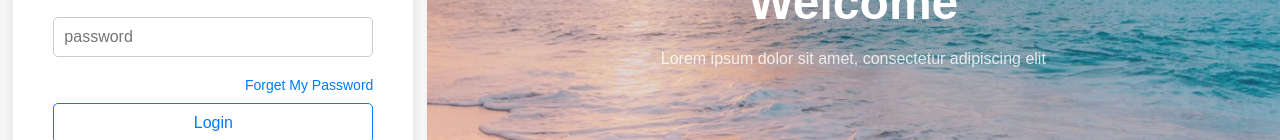
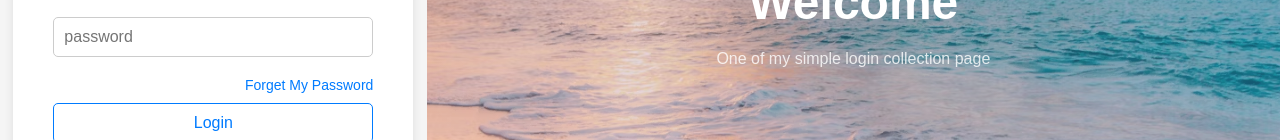
Before and after one commit to axm-lot/login_collection, a plain HTML site: page login.html in a window 1280 px wide. Shown: the part 379-519 px from the top of the page. Drawn offline with Linux system fonts and the light colour scheme.

Commit message:
Deleting lorem ipsum

```diff
--- a/login.html
+++ b/login.html
@@ -131,7 +131,7 @@
     <div class="welcome-container">
         <div class="welcome-text">
             <h1>Welcome</h1>
-            <p>Lorem ipsum dolor sit amet, consectetur adipiscing elit</p>
+            <p>One of my simple login collection page</p>
         </div>
     </div>
 </body>
```
